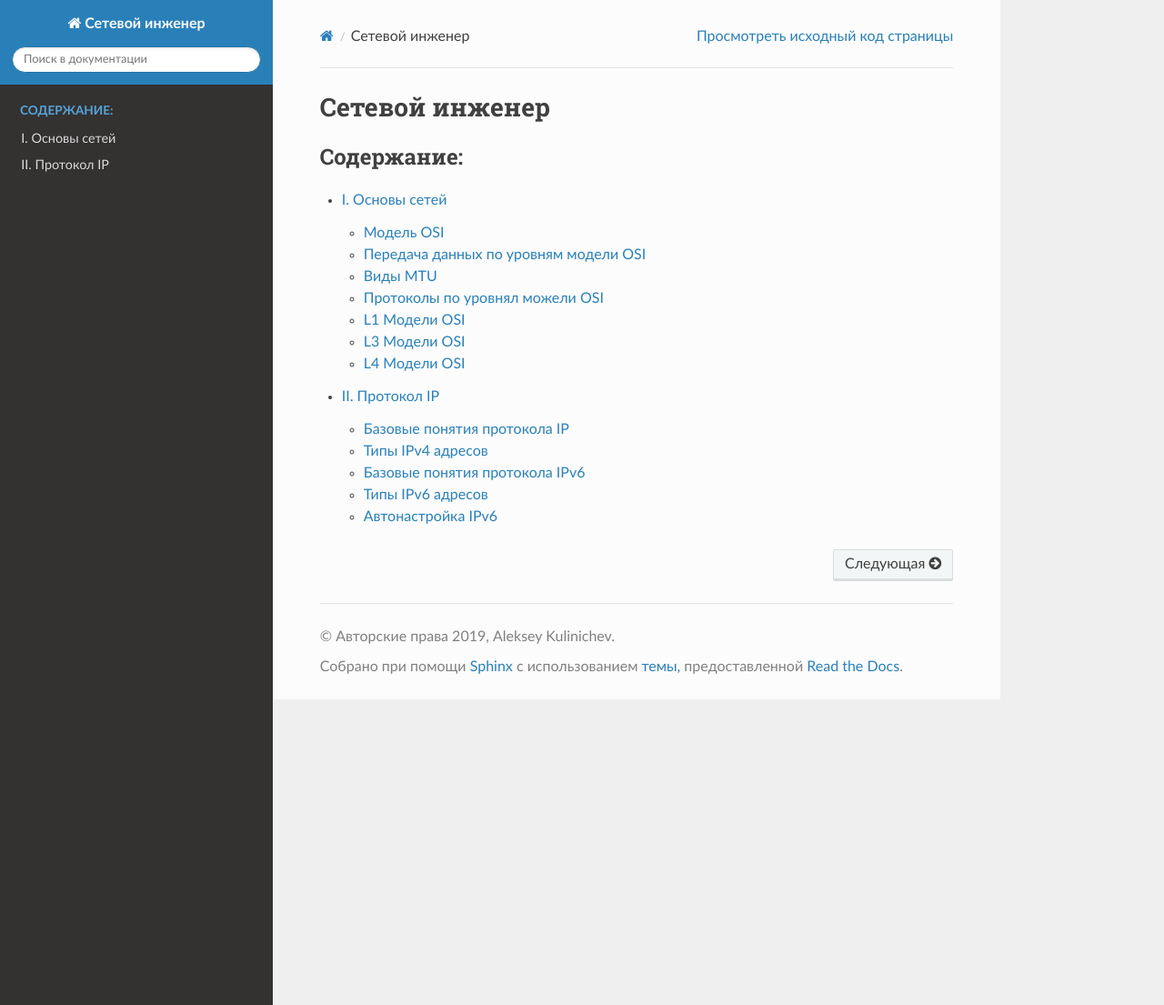
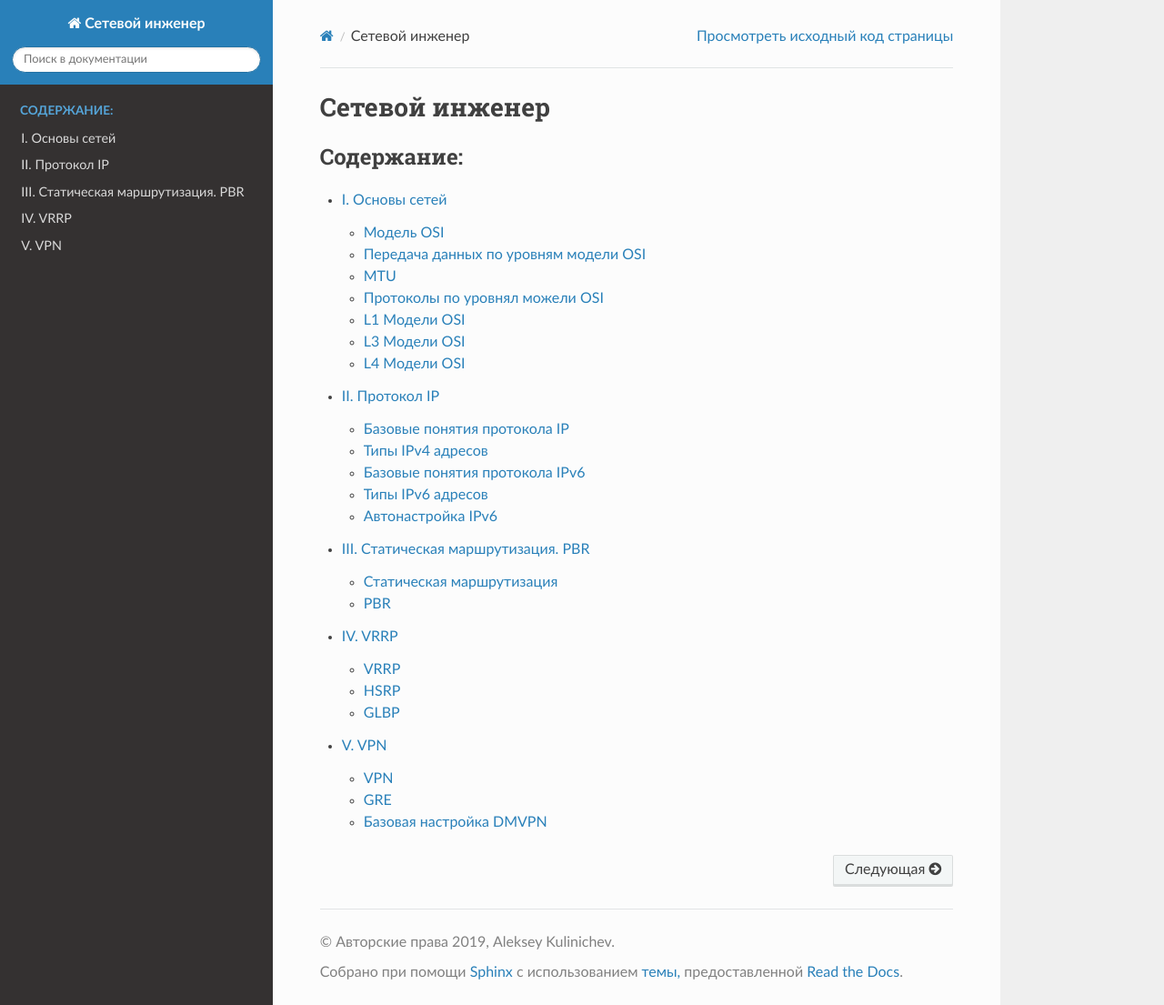
Before and after one commit to Santa42/netadm, a Sphinx documentation site: the page built from docs/source/index.rst, in a window 1280 px wide and 1105 px high. Shown: the whole window at 91% size. Built offline with Sphinx 7.4.7 and the Read the Docs theme 2.0.0, drawn with Linux system fonts in a browser that asks for light colours.

Commit message:
add html

```diff
--- a/docs/source/book/01_intro/mtu.rst
+++ b/docs/source/book/01_intro/mtu.rst
@@ -1,2 +1,2 @@
-Виды MTU
-########
+MTU
+###
--- /dev/null
+++ b/docs/source/book/03_sroute/index.rst
@@ -0,0 +1,5 @@
+.. toctree::
+   :maxdepth: 1
+
+   static
+   pbr
--- /dev/null
+++ b/docs/source/book/03_sroute/pbr.rst
@@ -0,0 +1,2 @@
+PBR
+###
--- /dev/null
+++ b/docs/source/book/03_sroute/static.rst
@@ -0,0 +1,2 @@
+Статическая маршрутизация
+#########################
--- /dev/null
+++ b/docs/source/book/04_vrrp/glbp.rst
@@ -0,0 +1,2 @@
+GLBP
+####
--- /dev/null
+++ b/docs/source/book/04_vrrp/hsrp.rst
@@ -0,0 +1,2 @@
+HSRP
+####
--- /dev/null
+++ b/docs/source/book/04_vrrp/index.rst
@@ -0,0 +1,6 @@
+.. toctree::
+   :maxdepth: 1
+
+   vrrp
+   hsrp
+   glbp
--- /dev/null
+++ b/docs/source/book/04_vrrp/vrrp.rst
@@ -0,0 +1,2 @@
+VRRP
+####
--- /dev/null
+++ b/docs/source/book/05_vpn/dmvpn.rst
@@ -0,0 +1,2 @@
+Базовая настройка DMVPN
+#######################
--- /dev/null
+++ b/docs/source/book/05_vpn/gre.rst
@@ -0,0 +1,2 @@
+GRE
+###
--- /dev/null
+++ b/docs/source/book/05_vpn/index.rst
@@ -0,0 +1,6 @@
+.. toctree::
+   :maxdepth: 1
+
+   vpn
+   gre
+   dmvpn
--- /dev/null
+++ b/docs/source/book/05_vpn/vpn.rst
@@ -0,0 +1,2 @@
+VPN
+###
--- /dev/null
+++ b/docs/source/book/Part_III.rst
@@ -0,0 +1,7 @@
+III. Статическая маршрутизация. PBR
+###################################
+
+.. toctree::
+   :maxdepth: 1
+
+   03_sroute/index.rst
--- /dev/null
+++ b/docs/source/book/Part_IV.rst
@@ -0,0 +1,7 @@
+IV. VRRP
+########
+
+.. toctree::
+   :maxdepth: 1
+
+   04_vrrp/index.rst
--- /dev/null
+++ b/docs/source/book/Part_V.rst
@@ -0,0 +1,7 @@
+V. VPN
+######
+
+.. toctree::
+   :maxdepth: 1
+
+   05_vpn/index.rst
--- a/docs/source/contents.rst
+++ b/docs/source/contents.rst
@@ -7,3 +7,6 @@
 
    book/Part_I
    book/Part_II
+   book/Part_III
+   book/Part_IV
+   book/Part_V
--- a/docs/source/index.rst
+++ b/docs/source/index.rst
@@ -13,3 +13,6 @@
 
    book/Part_I
    book/Part_II
+   book/Part_III
+   book/Part_IV
+   book/Part_V
```
